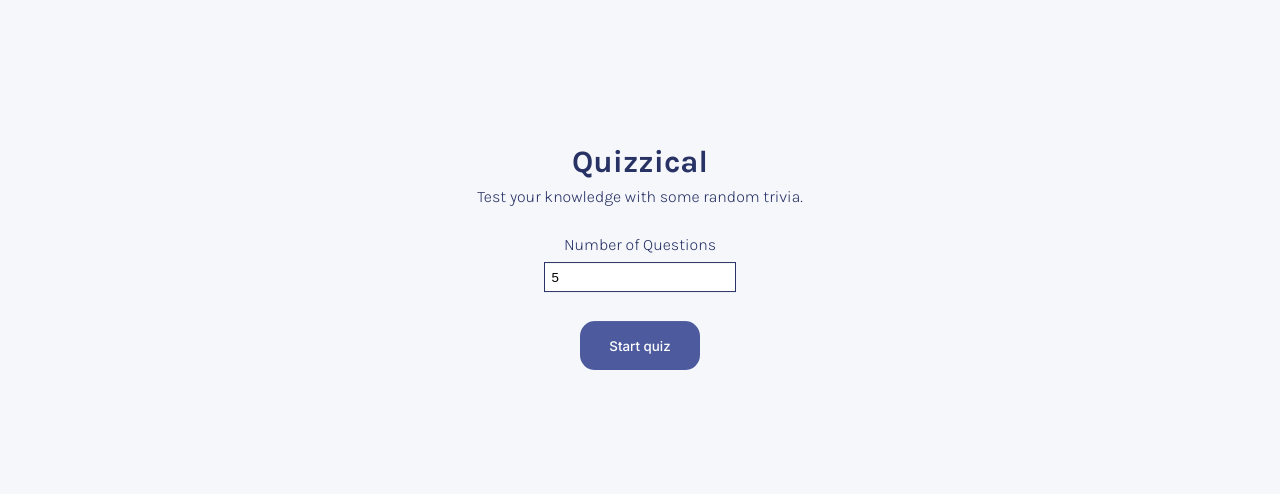
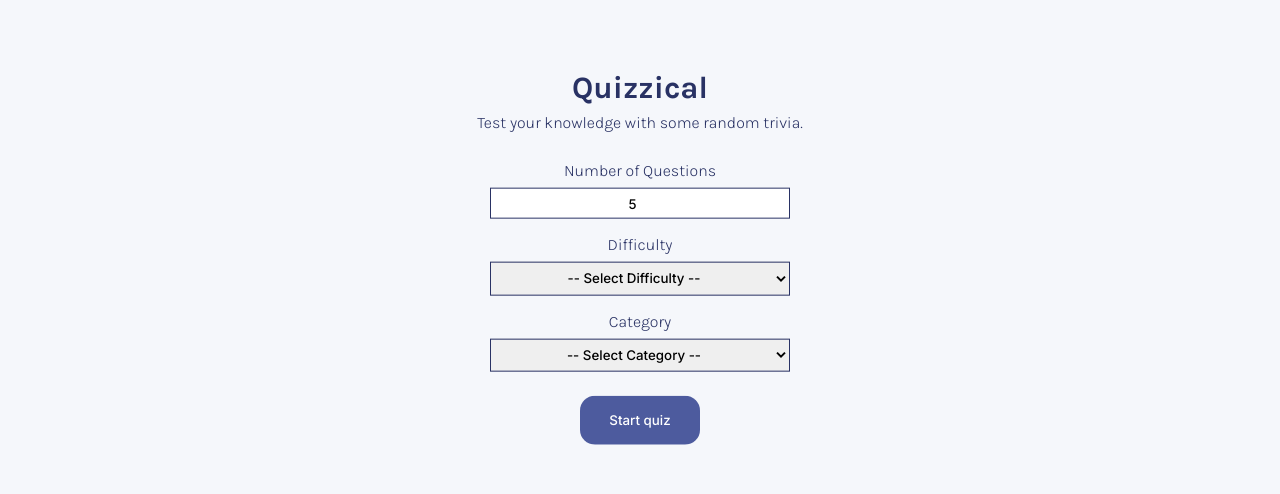
Before and after one commit to jonhayjr/quizzical, a React (Create React App) app: page / in a window 1280 px wide. Shown: the part 143-637 px from the top of the page. Built offline with nearby package versions, Linux system fonts and the light colour scheme; no server answers.

Commit message:
Added input fields on start screen to capture number of questions, difficulty and category.  Added logic to randomize aanswers

```diff
--- a/src/App.js
+++ b/src/App.js
@@ -11,20 +11,26 @@ const App = () => {
   const [answersChecked, setAnswersChecked] = useState(false);
   const [scoreMessage, setScoreMessage] = useState('');
   const [numOfQuestions, setNumberOfQuestions] = useState();
+  const [difficulty, setDifficulty] = useState();
+  const [category, setCategory] = useState();
 
   useEffect(() => {
     getTriviaData();
-  }, [numOfQuestions])
+  }, [isStarted])
 
   /*Function to get isStarted state which shows or hides start overlay*/
   const startGame = (form) => {
+    console.log(form)
+    console.log(form)
     setNumberOfQuestions(form.numOfQuestions)
+    setDifficulty(form.difficulty || 'easy');
+    setCategory(form.category || 'any')
     setIsStarted(prev => !prev);
   }
 
   /*Function to get trivia data*/
   const getTriviaData = () => {
-    fetch(`https://opentdb.com/api.php?amount=${numOfQuestions}`)
+    fetch(`https://opentdb.com/api.php?amount=${numOfQuestions}&difficulty=${difficulty}&category=${category}`)
     .then(res => res.json())
     .then(data => {
       const newData = data.results.map(item => ({...item, selectedAnswer: ''}));
--- a/src/components/StartOverlay.js
+++ b/src/components/StartOverlay.js
@@ -1,6 +1,6 @@
 import React, {useState} from 'react';
 const StartOverlay = (props) => {
-    const [formData, setFormData] = useState({numOfQuestions: 5});
+    const [formData, setFormData] = useState({numOfQuestions: 5, difficulty: '', category: ''});
 
     const handleInputChange = (event) => {
         const {name, value} = event.target;
@@ -15,6 +15,46 @@ const StartOverlay = (props) => {
                 <label className="label" htmlFor="numOfQuestions">Number of Questions</label>
                 <input className="input" type="number" name="numOfQuestions" onChange={handleInputChange} value={formData.numOfQuestions}/>
             </div>
+            <div className="input-group">
+                <label className="label" htmlFor="difficulty">Difficulty</label>
+                <select className="select" name="difficulty" value={formData.difficulty} onChange={handleInputChange}>
+                    <option>-- Select Difficulty --</option>
+                    <option value="easy">Easy</option>
+                    <option value="medium">Medium</option>
+                    <option value="hard">Hard</option>
+                </select>
+            </div>
+            <div className="input-group">
+                <label className="label" htmlFor="category">Category</label>
+                <select name="category" className="select" value={formData.category} onChange={handleInputChange}>
+                    <option>-- Select Category --</option>
+                    <option value="any">Any Category</option>
+                    <option value="9">General Knowledge</option>
+                    <option value="10">Entertainment: Books</option>
+                    <option value="11">Entertainment: Film</option>
+                    <option value="12">Entertainment: Music</option>
+                    <option value="13">Entertainment: Musicals &amp; Theatres</option>
+                    <option value="14">Entertainment: Television</option>
+                    <option value="15">Entertainment: Video Games</option>
+                    <option value="16">Entertainment: Board Games</option>
+                    <option value="17">Science &amp; Nature</option>
+                    <option value="18">Science: Computers</option>
+                    <option value="19">Science: Mathematics</option>
+                    <option value="20">Mythology</option>
+                    <option value="21">Sports</option>
+                    <option value="22">Geography</option>
+                    <option value="23">History</option>
+                    <option value="24">Politics</option>
+                    <option value="25">Art</option>
+                    <option value="26">Celebrities</option>
+                    <option value="27">Animals</option>
+                    <option value="28">Vehicles</option>
+                    <option value="29">Entertainment: Comics</option>
+                    <option value="30">Science: Gadgets</option>
+                    <option value="31">Entertainment: Japanese Anime &amp; Manga</option>
+                    <option value="32">Entertainment: Cartoon &amp; Animations</option>
+                </select>
+            </div>
             <button className="btn btn__start" onClick={() => {props.startGame(formData)}}>Start quiz</button>
         </div>
     )
--- a/src/components/TriviaCard.js
+++ b/src/components/TriviaCard.js
@@ -1,6 +1,16 @@
+import React, {useState, useEffect} from 'react';
 import parse from "html-react-parser";
 
 const TriviaCard = (props) => {
+
+    //State to store random answers
+    const [randomAnswers, setRandomAnswers] = useState([])
+
+    //Randomize answers on page load
+    useEffect(() => {
+        setRandomAnswers([...props.data.incorrect_answers, props.data.correct_answer].sort(() => Math.random() - 0.5))
+    }, [])
+
 
     /*Function to update background based on selected answer*/
     const getClassNames = (answer) => {
@@ -30,7 +40,7 @@ const TriviaCard = (props) => {
             <p className="question">{props.data && parse(props.data.question)}</p>
             <ul className="answers">
                 {
-                    props.data && [...props.data.incorrect_answers, props.data.correct_answer].map((answer, index) => (
+                    props.data && randomAnswers.map((answer, index) => (
                         <li className={getClassNames(answer)}  key={index} onClick={() => {props.getSelectedAnswer(props.index, answer)}}>{parse(answer)}</li>
                 ))
                 }
--- a/src/style.css
+++ b/src/style.css
@@ -107,25 +107,38 @@ ul {
       width: 75%;
       margin-right: auto;
       margin-left: auto;
-      margin-bottom: 1.81em;
       display: flex;
       flex-direction: column;
       align-items: center;
       justify-content: center;
   }
 
+  .input-group + .input-group {
+      margin-top: 1em;
+  }
+
   .label {
       margin-bottom: 0.5em;
   }
 
-  .input {
+  .input,
+  .select {
+      min-width: 300px;
       padding: 0.5em;
       border: 1px solid #293264;
+      font-family: 'Inter', sans-serif;
+      text-align: center;
   }
 
+
+  .select:focus,
   .input:focus {
       outline: none;
       border-color: rgb(190, 118, 190);
+  }
+
+  .btn__start {
+    margin-top: 1.81em;
   }
 
   /*Trivia Card*/
```
Also changed, not shown: 2 other files (tests, documents, lock files or other folders).
